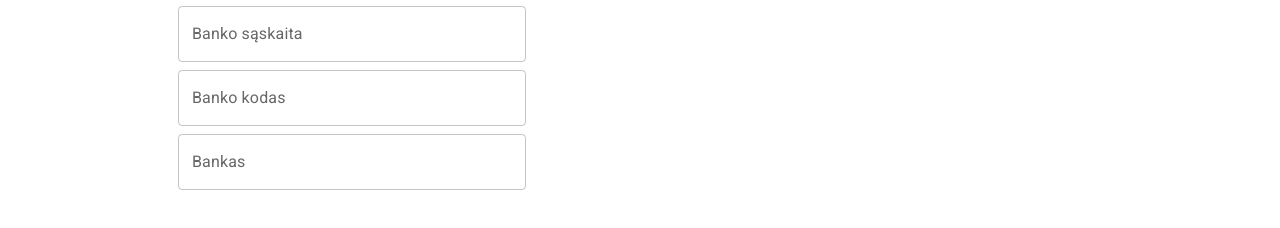
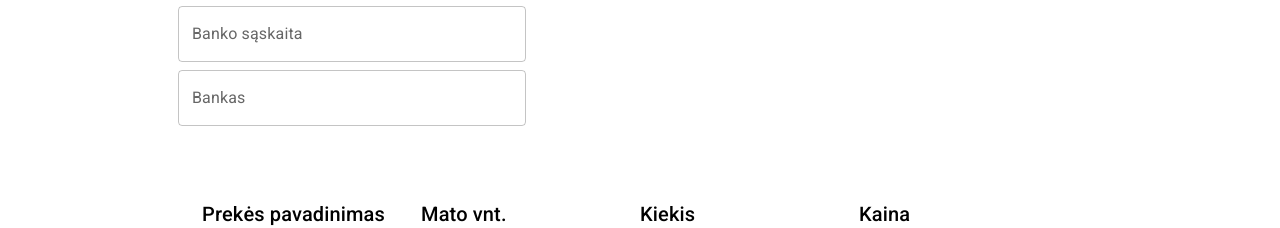
Before and after one commit to Mancefas/PDF-proforma, a React (Create React App) app: page / in a window 1280 px wide. Shown: the part 394-622 px from the top of the page. Built offline with nearby package versions, Linux system fonts and the light colour scheme.

Commit message:
deleted bank swift code input

```diff
--- a/src/Components/PdfDocument.tsx
+++ b/src/Components/PdfDocument.tsx
@@ -11,7 +11,6 @@ type PdfDocumentProps = {
     address: string;
     companyCode: number;
     bankAccNr: string;
-    bankSwiftCode: string;
     bankName: string;
   };
   buyer: {
@@ -42,7 +41,6 @@ type PdfDocumentProps = {
           address: string;
           companyCode: number;
           bankAccNr: string;
-          bankSwiftCode: string;
           bankName: string;
         }
       | undefined
@@ -109,7 +107,6 @@ const PdfDocument = ({
       `${seller.address}`,
       `Įm.kodas ${seller.companyCode}`,
       `Banko sąsk ${seller.bankAccNr}`,
-      `Banko SWIFT ${seller.bankSwiftCode}`,
       `Bankas ${seller.bankName}`,
     ];
     doc.text(sellerData, 3, 6);
--- a/src/Components/ProformaInvoice.tsx
+++ b/src/Components/ProformaInvoice.tsx
@@ -12,7 +12,6 @@ type sellerType = {
   address: string;
   companyCode: number;
   bankAccNr: string;
-  bankSwiftCode: string;
   bankName: string;
 };
 type buyerType = {
--- a/src/Components/Seller.tsx
+++ b/src/Components/Seller.tsx
@@ -11,8 +11,7 @@ const dataFields = [
   },
   { id: "3", label: "Įmonės kodas", name: "sellerCompanyCode", type: "number" },
   { id: "4", label: "Banko sąskaita", name: "sellerBankAcc", type: "text" },
-  { id: "5", label: "Banko kodas", name: "sellerBankSwiftCode", type: "text" },
-  { id: "6", label: "Bankas", name: "sellerBankName", type: "text" },
+  { id: "5", label: "Bankas", name: "sellerBankName", type: "text" },
 ];
 
 type SellerProps = {
@@ -21,7 +20,6 @@ type SellerProps = {
     address: string;
     companyCode: number;
     bankAccNr: string;
-    bankSwiftCode: string;
     bankName: string;
   }) => void;
 
@@ -33,7 +31,6 @@ const Seller = ({ setSeller, trigger }: SellerProps) => {
   const sellerAddress = useRef<HTMLInputElement>(null);
   const sellerCompanyCode = useRef<HTMLInputElement>(null);
   const sellerBankAccNr = useRef<HTMLInputElement>(null);
-  const sellerBankSwiftCode = useRef<HTMLInputElement>(null);
   const sellerBankName = useRef<HTMLInputElement>(null);
 
   const submitHandler = () => {
@@ -42,7 +39,6 @@ const Seller = ({ setSeller, trigger }: SellerProps) => {
       sellerAddress.current?.value &&
       sellerCompanyCode.current?.value &&
       sellerBankAccNr.current?.value &&
-      sellerBankSwiftCode.current?.value &&
       sellerBankName.current?.value
     ) {
       setSeller({
@@ -50,7 +46,6 @@ const Seller = ({ setSeller, trigger }: SellerProps) => {
         address: sellerAddress.current?.value,
         companyCode: +sellerCompanyCode.current?.value,
         bankAccNr: sellerBankAccNr.current?.value,
-        bankSwiftCode: sellerBankSwiftCode.current?.value,
         bankName: sellerBankName.current?.value,
       });
     }
@@ -87,8 +82,6 @@ const Seller = ({ setSeller, trigger }: SellerProps) => {
                 ? sellerCompanyCode
                 : element.name === "sellerBankAcc"
                 ? sellerBankAccNr
-                : element.name === "sellerBankSwiftCode"
-                ? sellerBankSwiftCode
                 : element.name === "sellerBankName"
                 ? sellerBankName
                 : null
```
